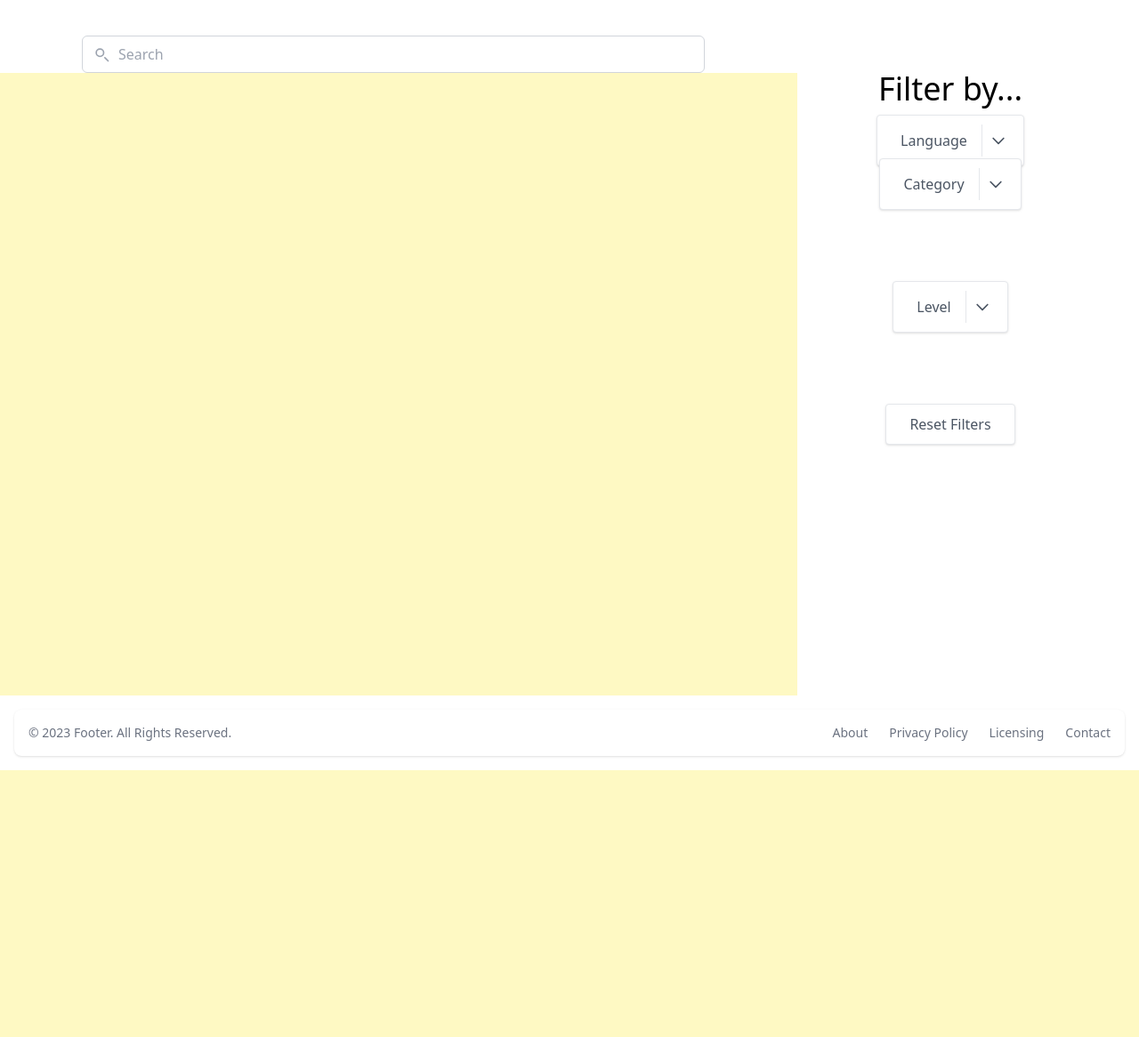
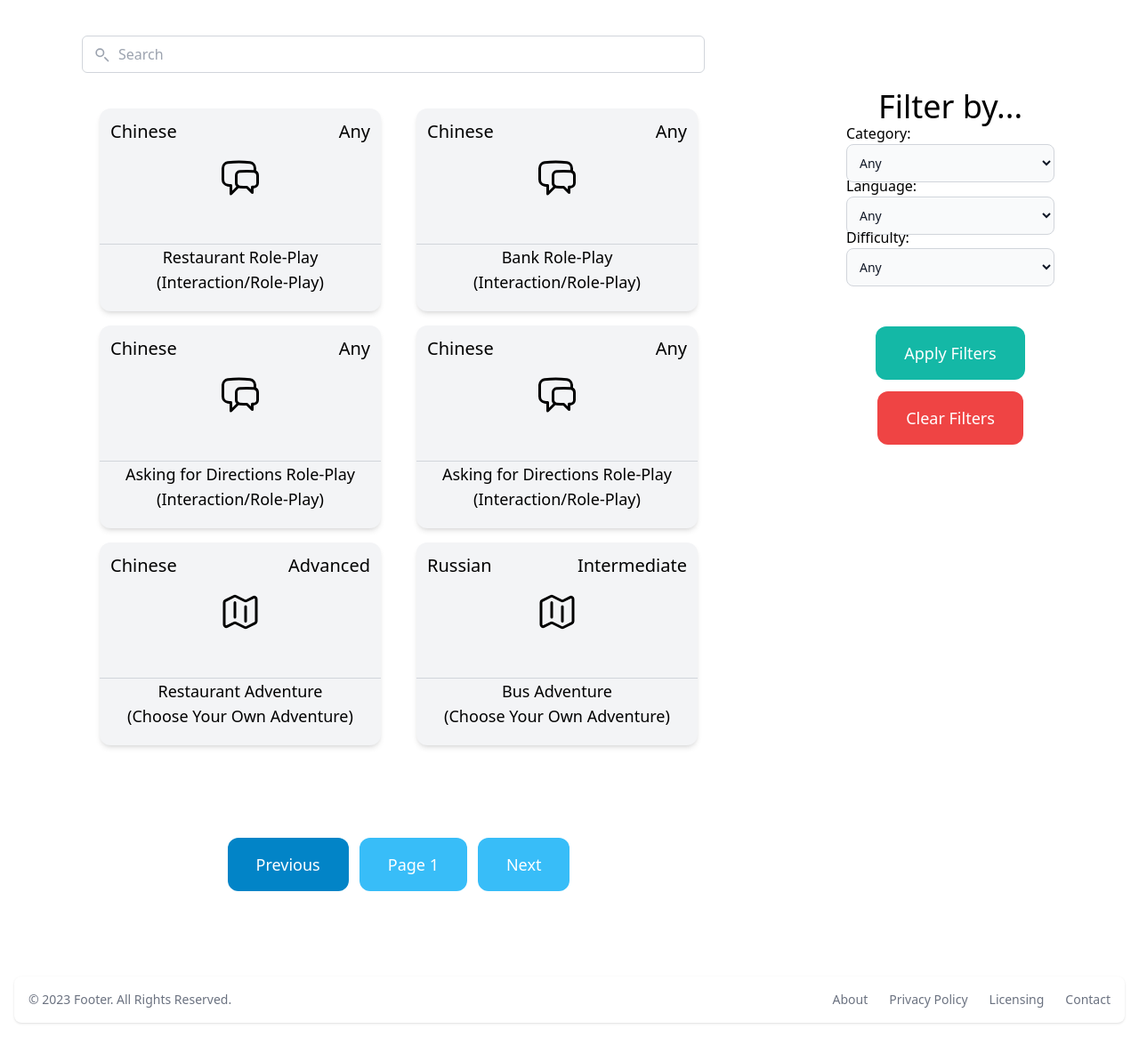
Before and after one commit to llcit/gpt-guidebook, a Django app: page /browser/ in a window 1280 px wide. Shown: the part 77-1243 px from the top of the page at 89% size. Before the commit the page ends 943 px from the top, so only its background shows below. Run offline with Django 4.2, Linux system fonts and the light colour scheme; data comes from the database, SQL or seed files in the repository; both versions use the stored data as it was after the commit; some libraries are stand-ins or nearby versions.

Commit message:
Making sure main branch is accurate
I did the branch merge incorrectly so I wanted to redo it and make sure that all the files were as I wanted them to be.

```diff
--- a/guidebook/guidebook/settings.py
+++ b/guidebook/guidebook/settings.py
@@ -120,7 +120,7 @@ USE_TZ = True
 # https://docs.djangoproject.com/en/4.2/howto/static-files/
 
 STATIC_URL = "static/"
-STATICFILES_DIRS = [os.path.join(BASE_DIR,'prompt/static')]
+#STATICFILES_DIRS = [os.path.join(BASE_DIR,'prompt/static')]
 
 # Default primary key field type
 # https://docs.djangoproject.com/en/4.2/ref/settings/#default-auto-field
--- a/guidebook/guidebook/urls.py
+++ b/guidebook/guidebook/urls.py
@@ -19,11 +19,11 @@ from django.urls import include, path
 from django.shortcuts import redirect
 from django.conf.urls.static import static
 from django.conf import settings
-from prompt.views import guidebook
+from django.views.generic import RedirectView
 
 urlpatterns = [
-    path("", guidebook),
+    path("", RedirectView.as_view(url='/section/1/')),
     path("section/", include(('section.urls', 'section'), namespace='section')),
     path("admin/", admin.site.urls),
     path('', include(('prompt.urls', 'prompt'), namespace='prompt')),
-] + static(settings.MEDIA_URL, document_root=settings.MEDIA_ROOT)
+]
--- a/guidebook/prompt/admin.py
+++ b/guidebook/prompt/admin.py
@@ -29,7 +29,8 @@ class SectionAdmin(admin.ModelAdmin):
 class CategoryAdmin(admin.ModelAdmin):
     fieldsets = [
         (None, {"fields": ["category_name"]}),
-        (None, {"fields": ["category_information"]})
+        (None, {"fields": ["category_information"]}),
+        (None, {"fields": ["category_svg"]})
     ]
     inlines = [PromptInline]
 
--- a/guidebook/prompt/models.py
+++ b/guidebook/prompt/models.py
@@ -4,7 +4,8 @@ from django.db import models
 
 class Category(models.Model):
     category_name = models.CharField(max_length=255)
-    category_information = models.TextField()
+    category_information = models.TextField(null=True)
+    category_svg = models.TextField(null=True)
 
     class Meta:
         verbose_name_plural = "Categories"
@@ -19,6 +20,7 @@ class Prompt(models.Model):
     prompt_output = models.TextField(null=True)
     prompt_language = models.CharField(max_length=255, null=True)
     prompt_warning = models.BooleanField(default=False)
+    prompt_level = models.CharField(max_length=255, null=True)
 
 class Section(models.Model):
     section_title = models.CharField(max_length=255)
--- /dev/null
+++ b/guidebook/prompt/templates/detail.html
@@ -0,0 +1,4 @@
+{%extends 'prompt/base.html'%}
+
+{%block title%} Prompt Browser {%endblock%}
+{%block content%} {{prompt.prompt_title}} {%endblock%}
--- a/guidebook/prompt/templates/prompt/browser.html
+++ b/guidebook/prompt/templates/prompt/browser.html
@@ -4,122 +4,153 @@
 {%block content%} Prompt Browser {%endblock%}
 
 {%block searchcontent %}
-    <!-- notes for later: create a grid so that the search filters are on the right side of the page -->
 <div class="grid grid-cols-10 grid-rows-2" style="grid-template-rows: auto auto"">
     <div class="col-span-7 place-items-center flex justify-center mt-10" style="max-height:50px">
         <div class="relative">
-            <input type="text" placeholder="Search" style="width:700px" class="py-2 pl-10 pr-4 border border-gray-300 rounded-md focus:outline-none focus:ring-2 focus:ring-blue-500 focus:border-transparent">
-            <div class="absolute inset-y-0 left-0 flex items-center pl-3">
+            <!-- <form method="get" action=""> -->
+            <input name="query" value="{{query}}" type="text" placeholder="Search" style="width:700px" class="py-2 pl-10 pr-4 border border-gray-300 rounded-md focus:outline-none focus:ring-2 focus:ring-blue-500 focus:border-transparent">
+            <button href="#" class="absolute inset-y-0 left-0 flex items-center pl-3">
                 <svg class="w-5 h-5 text-gray-400" fill="none" stroke="currentColor" viewBox="0 0 24 24" xmlns="http://www.w3.org/2000/svg">
                 <path stroke-linecap="round" stroke-linejoin="round" stroke-width="2" d="M21 21l-4.35-4.35M15 10a5 5 0 1 0-10 0 5 5 0 0 0 10 0z"></path>
                 </svg>
-            </div>
+            </button>
+            <!-- </form> -->
         </div>
         <div class="mt-2 ml-3">
 
         </div>
     </div>
-    <div class="row-start-2 col-span-7 flex justify-center bg-yellow-100" style="height:700px">
+    <div class="row-start-2 col-span-7 flex justify-center" style="height:1000px">
+        <div class="mt-10 w-3/4 grid grid-cols-2 grid-rows-4 gap-y-4 gap-x-10 columns-3">
+            {%for prompt in page_prompts %}
+            <div class="h-auto grid grid-rows-3 hover:scale-105 col-span-1 row-span-1 rounded-xl shadow-md bg-gray-100">
+                <div class="row-span-2">
+                    <div class="grid grid-rows-2 grid-cols-2">
+                        <div class="text-xl m-3 row-span-1 col-span-1">
+                            {{prompt.prompt_language}}
+                        </div>
+                        <div class="text-xl m-3 text-right row-span-1 col-span-1">
+                            {{prompt.prompt_level}}
+                        </div>
+                        <div class="flex justify-center items-center overflow-hidden col-span-2">
+                            {{prompt.category.category_svg | safe}}
+                        </div>
+                    </div>
+                </div>
+                <div class="row-span-1 border-t border-gray-300">
+                    <div class="text-lg flex justify-center items-center place-items-center">
+                        <center>
+                            {{prompt.prompt_title}}
+                        <br>
+                        ({{prompt.category}})
+                        </center>
+                    </div>
+                </div>
+            </div>
+            {%endfor%}
 
+            <div class="flex gap-3 col-span-2 justify-center items-center pagination place-items-center">
+                {% if page_prompts.has_previous %}
+                  <a class="mt-2 py-4 px-8 inline-block bg-sky-400 text-lg rounded-xl text-white" href="?page={{ page_prompts.previous_page_number }}">Previous</a>
+                {% else %}
+                    <a class="mt-2 py-4 px-8 inline-block bg-sky-600 text-lg rounded-xl text-white">Previous</a>
+                {% endif %}
 
+                <span class="mt-2 py-4 px-8 inline-block bg-sky-400 text-lg rounded-xl text-white current-page">Page {{ page_prompts.number }}</span>
 
+                {% if page_prompts.has_next %}
+                  <a class="mt-2 py-4 px-8 inline-block bg-sky-400 text-lg rounded-xl text-white" href="?page={{ page_prompts.next_page_number }}">Next</a>
+                  {% else %}
+                  <a class="mt-2 py-4 px-8 inline-block bg-sky-600 text-lg rounded-xl text-white">Next</a>
+                {% endif %}
+            </div>
 
+        </div>
 
+    </div>
 
+    <div class="grid grid-rows-7 mr-10 col-span-3 row-span-2 flex justify-center" style="height:500px">
+        <div class="pt-5 row-span-1">
+            <div class="text-4xl relative flex justify-center items-center gap-5 pt-20">
+                Filter by...
+            </div>
+        </div>
+        <div class="row-span-1 pt-5">
+            <div class="text-4xl relative flex justify-center items-center">
+
+            </div>
+        </div>
+        <div class="row-span-1 pt-5">
+            Category:
+                <form>
+                    <select class="bg-gray-50 border border-gray-300 text-gray-900 text-sm rounded-lg
+                    focus:ring-blue-500 focus:border-blue-500 block w-full p-2.5 dark:bg-gray-700
+                    dark:border-gray-600 dark:placeholder-gray-400 dark:text-white
+                    dark:focus:ring-blue-500 dark:focus:border-blue-500"
+                    id="categories" name="categoriesSelect">
+                        <option value="AnyCategory">Any</option>
+                        {%for category in categories%}
+                        <option value="{{category.category_name}}">{{category.category_name}}</option>
+                        {%endfor%}
+                    </select>
+                </form>
+
+        </div>
+
+        <div class="pt-5 row-span-1">
+            Language:
+            <form>
+                <select class="bg-gray-50 border border-gray-300 text-gray-900 text-sm rounded-lg
+                focus:ring-blue-500 focus:border-blue-500 block w-full p-2.5 dark:bg-gray-700
+                dark:border-gray-600 dark:placeholder-gray-400 dark:text-white
+                dark:focus:ring-blue-500 dark:focus:border-blue-500"
+                id="language" name="languageSelect">
+                    <option value="AnyLanguage">Any</option>
+                    <option value="Arabic">Arabic</option>
+                    <option value="Chinese">Chinese</option>
+                    <option value="Korean">Korean</option>
+                    <option value="Persian">Persian</option>
+                    <option value="Portuguese">Portuguese</option>
+                    <option value="Russian">Russian</option>
+                </select>
+            </form>
+        </div>
+        <div class="pt-5 row-span-1">
+            Difficulty:
+            <form>
+                <select class="bg-gray-50 border border-gray-300 text-gray-900 text-sm rounded-lg
+                focus:ring-blue-500 focus:border-blue-500 block w-full p-2.5 dark:bg-gray-700
+                dark:border-gray-600 dark:placeholder-gray-400 dark:text-white
+                dark:focus:ring-blue-500 dark:focus:border-blue-500"
+                id="difficulty" name="difficultySelect">
+                    <option value="AnyDifficulty">Any</option>
+                    <option value="Beginner">Beginner</option>
+                    <option value="Intermediate">Intermediate</option>
+                    <option value="Advanced">Advanced</option>
+                </select>
+            </form>
+        </div>
+        <div class="justify-center items-center pt-5 row-span-1">
+
+        </div>
+        <div class="relative flex justify-center items-center pt-5 row-span-1">
+            <ul>
+                <li>
+                    <a href="#" class="mt-2 py-4 px-8 inline-block bg-teal-500 text-lg rounded-xl text-white">Apply Filters</a>
+                </li>
+            </ul>
+        </div>
+        <div class="relative flex justify-center items-center pt-5 row-span-1">
+            <ul>
+                <li>
+                    <a href="#" class="mt-2 py-4 px-8 inline-block bg-red-500 text-lg rounded-xl text-white">Clear Filters</a>
+                </li>
+            </ul>
+        </div>
     </div>
 
 
 
 
-    <div class="grid grid-rows-2 mr-10 col-span-3 row-span-2 flex justify-center" style="height:500px">
-        <div class="row-span-1">
-            <div class="text-4xl relative flex justify-center items-center gap-5 pt-20">
-                Filter by...
-            </div>
-        </div>
-
-
-
-
-        <div class="row-span-1 dropdown-container">
-            <div class="relative flex justify-center items-center gap-5 pt-20">
-                <button class="dropdown-button relative flex justify-center items-center bg-white border focus:outline-none
-                shadow text-gray-600 rounded focus:ring ring-gray-200 group">
-                    <p name="dropdownLanguage" id="dropdownLanguageText" class="px-4">Language</p>
-                    <span class="border-l p-2 hover:bg-gray-100">
-                        <svg class="w-5 h-5" fill="none" stroke="currentColor" viewBox="0 0 24 24" xlms="https://www.w3.org/2000/svg">
-                            <path stroke-linecap="round" stroke-linejoin="round" stroke-width="2" d="M19 9l-7 7-7-7"></path>
-                        </svg>
-                    </span>
-                    <div class="dropdownLanguageParent dd_parent absolute hidden group-focus:block top-full min-w-full w-max bg-white shadow-md mt-1 rounded transition dd_options-container">
-                        <ul class="text-left border rounded">
-                            <li class="px-4 py-1 hover:bg-gray-100 border-b dropdownLanguageItem">Chinese</li>
-                            <li class="px-4 py-1 hover:bg-gray-100 border-b dropdownLanguageItem">Russian</li>
-                            <li class="px-4 py-1 hover:bg-gray-100 border-b dropdownLanguageItem">Arabic</li>
-                            <li class="px-4 py-1 hover:bg-gray-100 border-b dropdownLanguageItem">Turkish</li>
-                            <li class="px-4 py-1 hover:bg-gray-100 dropdownLanguageItem">Persian</li>
-                        </ul>
-                    </div>
-                    <div class="dropdown-overlay"></div>
-                </button>
-            </div>
-        </div>
-        <div class="row-span-1 dropdown-container">
-            <div class="relative flex justify-center items-center gap-5 pt-20">
-                <button class="dropdown-button relative flex justify-center items-center bg-white border focus:outline-none
-                shadow text-gray-600 rounded focus:ring ring-gray-200 group">
-                    <p name="dropdownCategory" id="dropdownCategoryText" class="px-4">Category</p>
-                    <span class="border-l p-2 hover:bg-gray-100">
-                        <svg class="w-5 h-5" fill="none" stroke="currentColor" viewBox="0 0 24 24" xlms="https://www.w3.org/2000/svg">
-                            <path stroke-linecap="round" stroke-linejoin="round" stroke-width="2" d="M19 9l-7 7-7-7"></path>
-                        </svg>
-                    </span>
-                    <div class="dropdownCategoryParent dd_parent absolute hidden group-focus:block top-full min-w-full w-max bg-white shadow-md mt-1 rounded transition dd_options-container">
-                        <ul class="text-left border rounded">
-                            {%for category in categories%}
-                                <li class="px-4 py-1 hover:bg-gray-100 border-b dropdownCategoryItem">{{category.category_name}}</li>
-                            {%endfor%}
-                        </ul>
-                    </div>
-                    <div class="dropdown-overlay"></div>
-                </button>
-            </div>
-        </div>
-        <div class="row-span-1 dropdown-container">
-            <div class="relative flex justify-center items-center gap-5 pt-20">
-                <button class="dropdown-button relative flex justify-center items-center bg-white border focus:outline-none
-                shadow text-gray-600 rounded focus:ring ring-gray-200 group">
-                    <p name="dropdownLevel" id="dropdownLevelText" class="px-4">Level</p>
-                    <span class="border-l p-2 hover:bg-gray-100">
-                        <svg class="w-5 h-5" fill="none" stroke="currentColor" viewBox="0 0 24 24" xlms="https://www.w3.org/2000/svg">
-                            <path stroke-linecap="round" stroke-linejoin="round" stroke-width="2" d="M19 9l-7 7-7-7"></path>
-                        </svg>
-                    </span>
-                    <div class="dropdownLevelParent dd_parent absolute hidden group-focus:block top-full min-w-full w-max bg-white shadow-md mt-1 rounded transition dd_options-container">
-                        <ul class="text-left border rounded">
-                            <li class="px-4 py-1 hover:bg-gray-100 border-b dropdownLevelItem">Any</li>
-                            <li class="px-4 py-1 hover:bg-gray-100 border-b dropdownLevelItem">Beginner</li>
-                            <li class="px-4 py-1 hover:bg-gray-100 border-b dropdownLevelItem">Intermediate</li>
-                            <li class="px-4 py-1 hover:bg-gray-100 border-b dropdownLevelItem">Advanced</li>
-                        </ul>
-                    </div>
-                    <div class="dropdown-overlay"></div>
-                </button>
-            </div>
-        </div>
-        <div class="row-span-1 dropdown-container">
-            <div class="relative flex justify-center items-center gap-5 pt-20">
-                <button class="dropdown-button flex justify-center items-center bg-white border focus:outline-none
-                shadow text-gray-600 rounded focus:ring ring-gray-200 group">
-                    <p id="resetFiltersButton" class="px-4">Reset Filters</p>
-                </button>
-            </div>
-        </div>
-
-
-    </div>
-
-
-
 </div>
 {%endblock%}
--- a/guidebook/prompt/urls.py
+++ b/guidebook/prompt/urls.py
@@ -5,7 +5,6 @@ from . import views
 app_name = 'prompt'
 
 urlpatterns = [
-    path('', views.guidebook, name='guidebook'),
     path('generator/', views.generator, name='generator'),
     path('browser/', views.browser, name='browser')
 ]
--- a/guidebook/prompt/views.py
+++ b/guidebook/prompt/views.py
@@ -1,18 +1,21 @@
 from django.shortcuts import render, redirect
 from .models import Section, Paragraph, Prompt, Category
 from django.core import serializers
+from django.core.paginator import Paginator
 
 # Create your views here.
 
-def guidebook(request):
-    sections = Section.objects.all()
-    paragraphs = Paragraph.objects.all()
-    return render(request, 'prompt/guidebook.html', {'sections':sections, 'paragraphs':paragraphs})
-
 def browser(request):
     prompts = Prompt.objects.all()
+    paginator = Paginator(prompts,6)
+    page_number = request.GET.get('page')
+    page_prompts = paginator.get_page(page_number)
     categories = Category.objects.all()
-    return render(request, 'prompt/browser.html', {'prompts':prompts, 'categories':categories})
+    return render(request, 'prompt/browser.html', {
+        'prompts':prompts,
+        'categories':categories,
+        'page_prompts':page_prompts
+        })
 
 def generator(request):
     dropdownLanguage = request.GET.get('dropdownLanguage')
```
Also changed, not shown: guidebook/prompt/forms.py (added, +8 -0 lines), guidebook/prompt/templates/prompt/guidebook.html (deleted, +0 -80 lines), guidebook/prompt/templates/prompt/svgs.txt (added, +30 -0 lines), guidebook/section/templates/section/detail.html (+15 -3 lines), guidebook/section/views.py (+9 -1 lines), guidebook/db.sqlite3, guidebook/prompt/migrations/0007_prompt_prompt_level.py (added), guidebook/prompt/migrations/0008_category_category_svg_and_more.py (added), guidebook/prompt/static/script.js (line endings or trailing spaces), guidebook/prompt/templates/prompt/base.html (line endings or trailing spaces).
